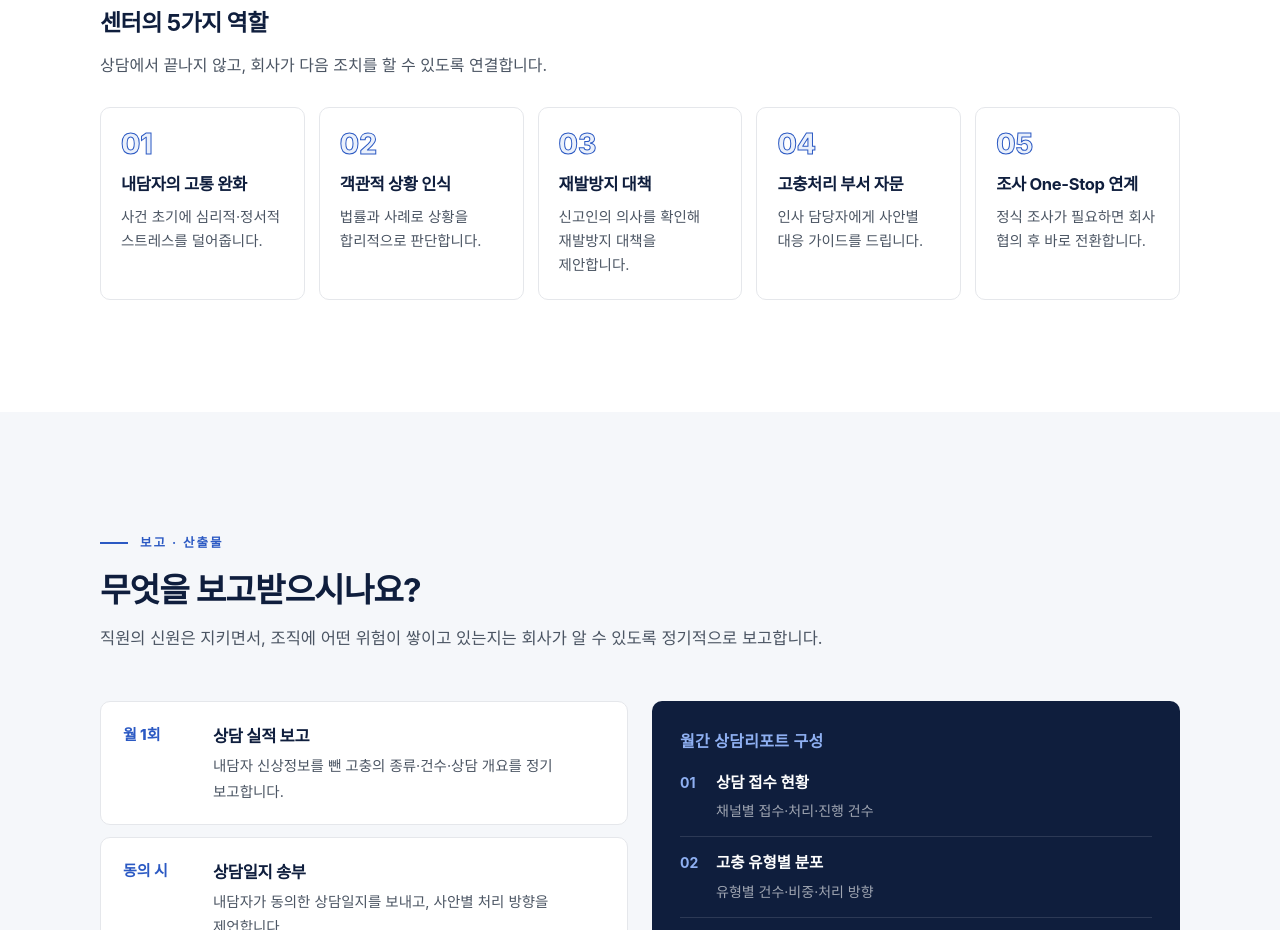
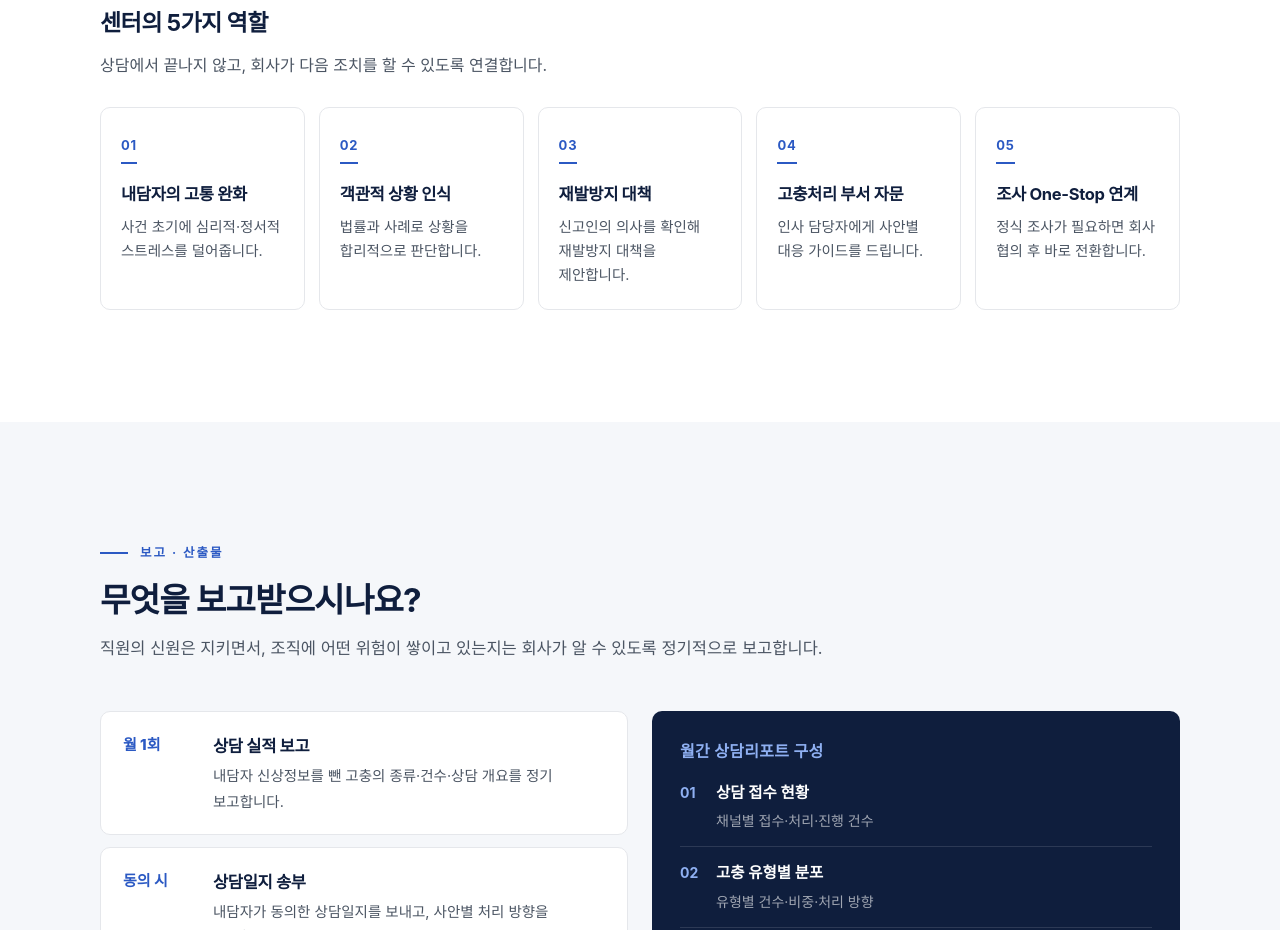
Before and after one commit to cpla2sol-gitt/ds-gapjil-center, a plain HTML site: page index.html in a window 1280 px wide. Shown: the part 5738-6668 px from the top of the page. Drawn offline with Linux system fonts and the light colour scheme; a web font is replaced by a local one.

Commit message:
센터 역할 번호를 작은 단색 숫자로 변경
Co-Authored-By: Claude Opus 5.5 <noreply@anthropic.com>
Claude-Session: https://claude.ai/code/session_01R39NpLNbXPnp97JqgtSBAv

```diff
--- a/index.html
+++ b/index.html
@@ -197,8 +197,8 @@ code{font-family:inherit;font-weight:700;color:var(--navy);background:var(--blue
 
 .roles{display:grid;grid-template-columns:repeat(5,1fr);gap:14px}
 .role{background:#fff;border:1px solid var(--line);border-radius:10px;padding:22px 20px}
-.role-n{font-size:28px;font-weight:800;color:var(--blue-pale);-webkit-text-stroke:1px var(--blue);line-height:1}
-.role h4{font-size:16.5px;margin:12px 0 6px;letter-spacing:-.02em}
+.role-n{display:inline-block;font-size:13px;font-weight:700;color:var(--blue);letter-spacing:.06em;line-height:1;padding-bottom:10px;border-bottom:2px solid var(--blue)}
+.role h4{font-size:16.5px;margin:16px 0 6px;letter-spacing:-.02em}
 .role p{font-size:14.5px;color:var(--ink-2);line-height:1.65}
 
 .report-grid{display:grid;grid-template-columns:1fr 1fr;gap:24px;align-items:start}
```
